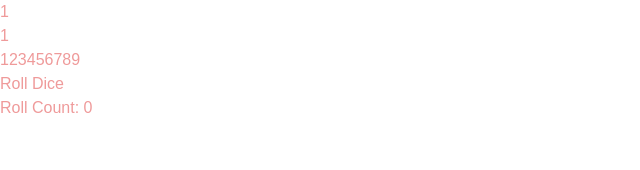
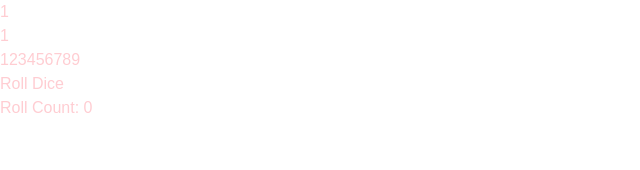
Before and after one commit to nlsmllr/shutterboxing, a Next.js app: page / in a window 1280 px wide. Shown: the top 170 px of the page, without its empty margins (0-640 px from the left). Built offline with nearby package versions, Linux system fonts and the light colour scheme.

Commit message:
Update globals.css

```diff
--- a/src/app/globals.css
+++ b/src/app/globals.css
@@ -4,12 +4,12 @@
 
 :root {
   --background: #ffffff;
-  --foreground: #ef9a9a;
+  --foreground: #ffcdd2;
 }
 
 @media (prefers-color-scheme: dark) {
   :root {
-    --background: #ef9a9a;
+    --background: #ffcdd2;
     --foreground: #ededed;
   }
 }
```
